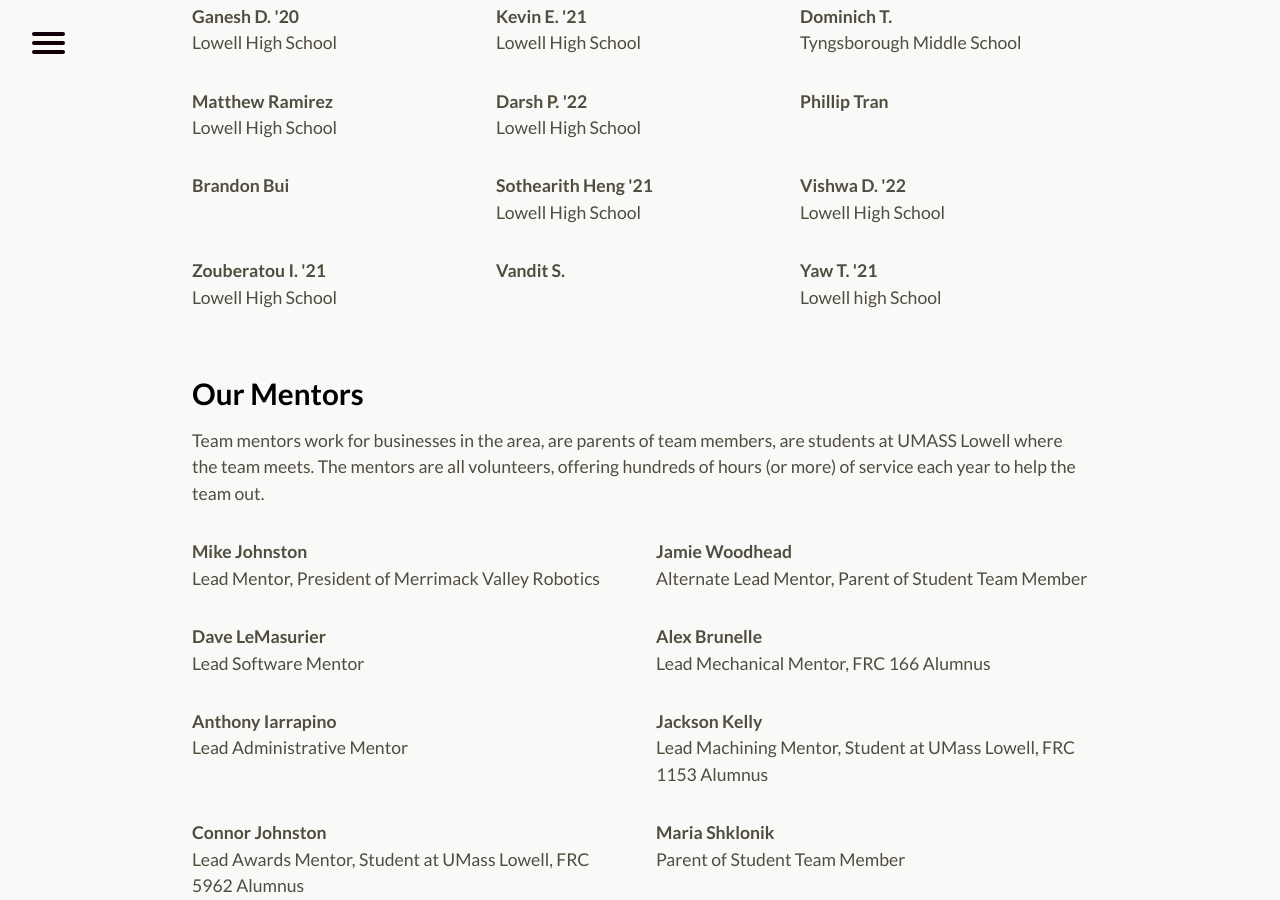
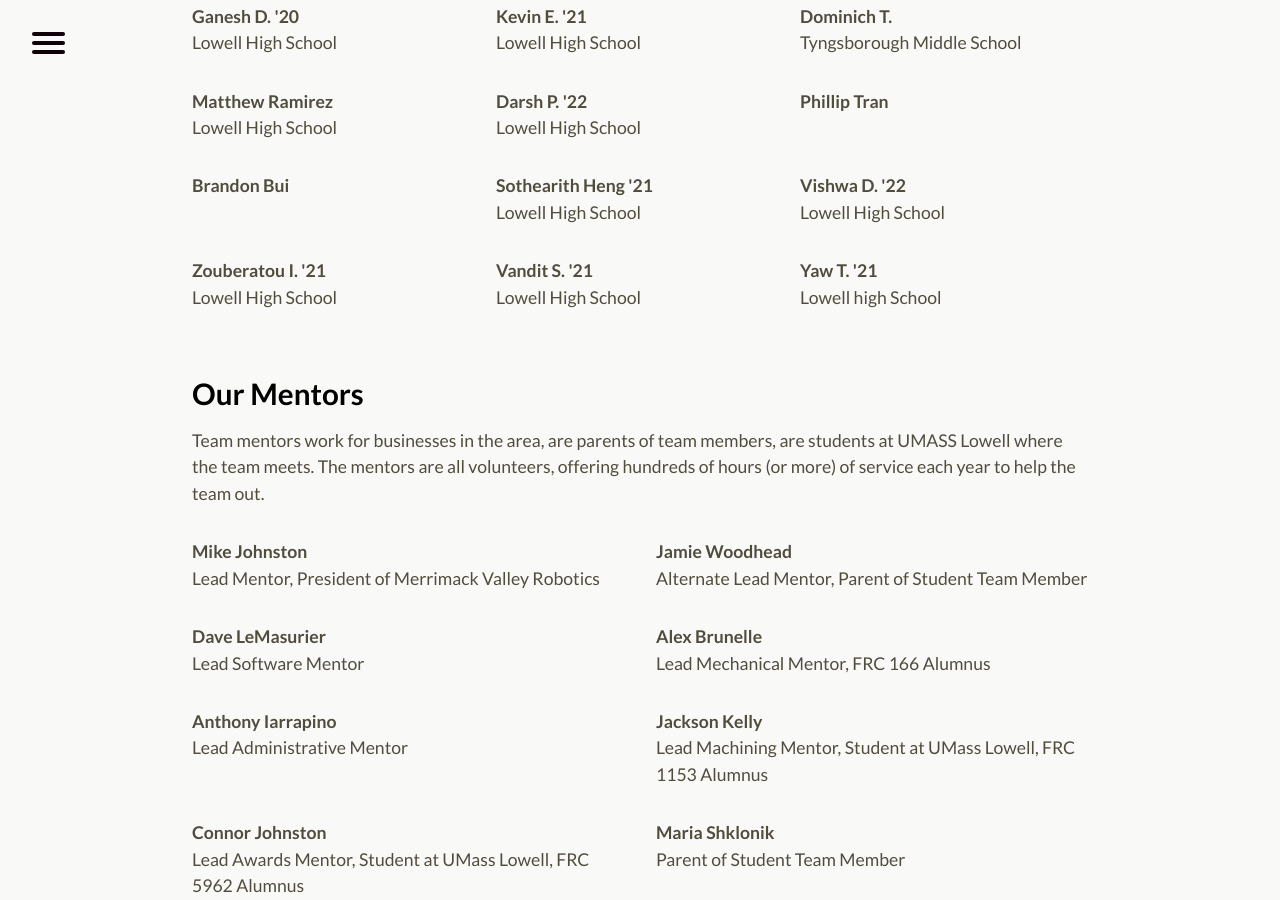
Before and after one commit to perSEVERE-5962/frc5962, a Jekyll site: the page built from about.md, in a window 1280 px wide and 900 px high, scrolled down 2025 px. Built offline with Jekyll 4.4.1, drawn with Linux system fonts in a browser that asks for light colours.

Commit message:
Updated Vandit S

```diff
--- a/_students/vandit-s.markdown
+++ b/_students/vandit-s.markdown
@@ -1,4 +1,6 @@
 ---
 title: Vandit S.
 date: 2019-10-03 22:08:00 Z
+grad-year: 2021
+school: Lowell High School
 ---
```
